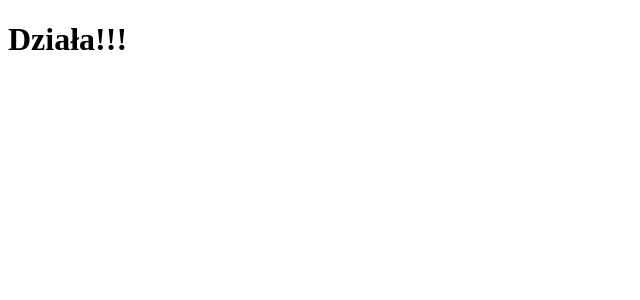
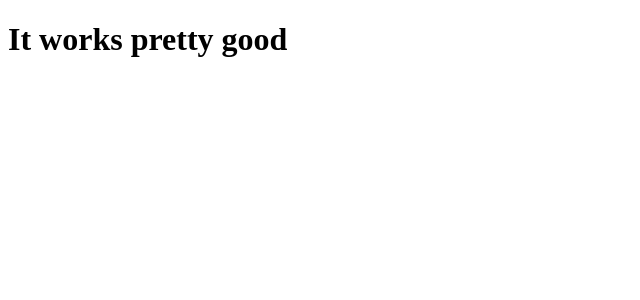
Before and after one commit to DonquixoteSabo/Admin-Dashboard, a React (Create React App) app: page / in a window 1280 px wide. Shown: the top 300 px of the page, without its empty margins (0-640 px from the left). Built offline with nearby package versions, Linux system fonts and the light colour scheme.

Commit message:
feat: :sparkles: Add Theme and theme provider

```diff
--- a/src/Root.tsx
+++ b/src/Root.tsx
@@ -1,3 +1,11 @@
+//styled-components setup
+import { ThemeProvider } from 'styled-components';
+import { myTheme } from 'assets/styles/my-theme';
+
 export const Root = () => {
-  return <h1>Działa!!!</h1>;
+  return (
+    <ThemeProvider theme={myTheme}>
+      <h1>It works pretty good</h1>
+    </ThemeProvider>
+  );
 };
--- /dev/null
+++ b/src/assets/styles/my-theme.ts
@@ -0,0 +1,10 @@
+import { DefaultTheme } from 'styled-components';
+
+const myTheme: DefaultTheme = {
+  colors: {
+    light: '#F7F8FC',
+    dark: '##363740',
+  },
+};
+
+export { myTheme };
```
Also changed, not shown: src/assets/styles/styled.d.ts (added, +10 -0 lines).
